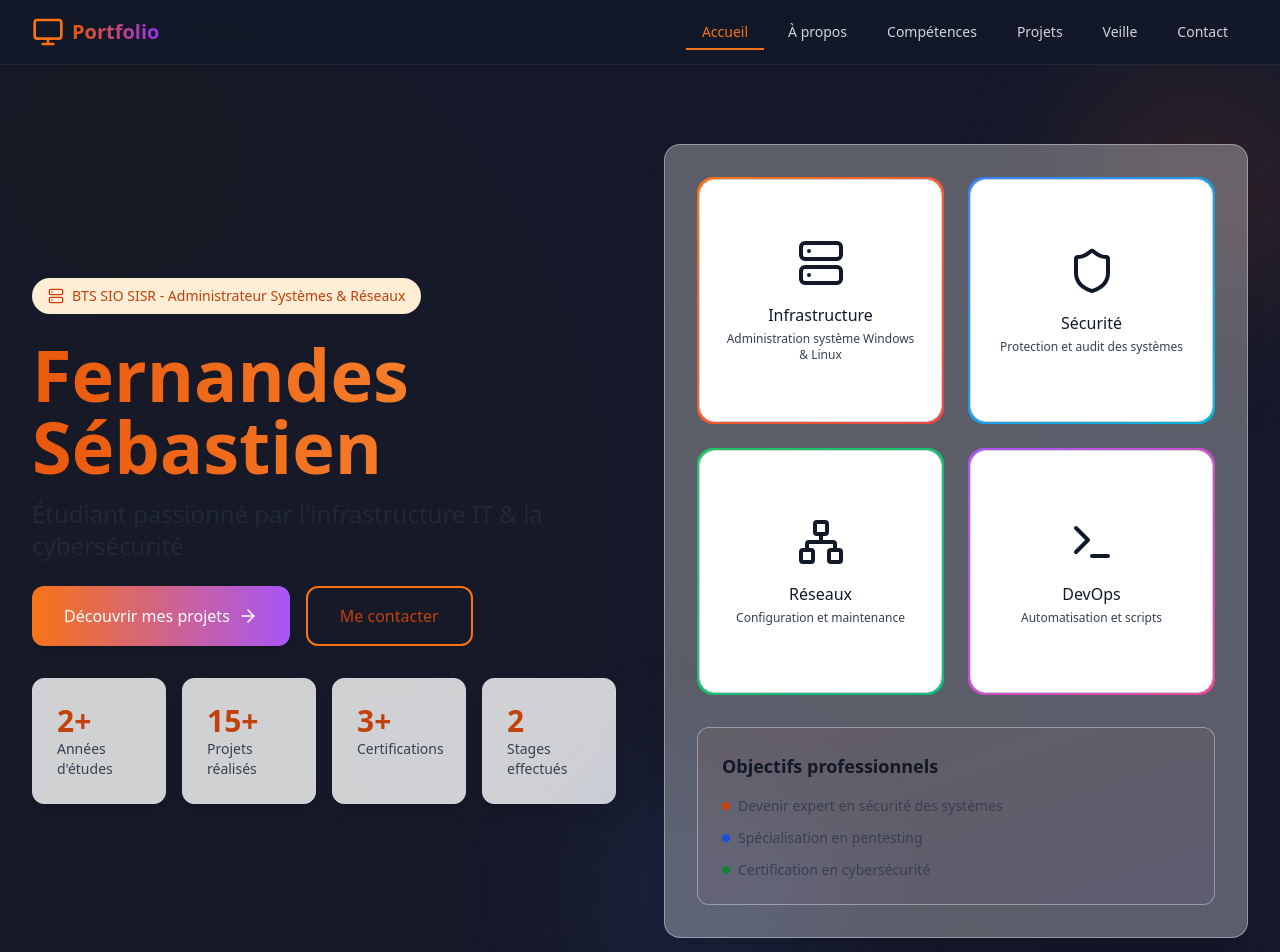
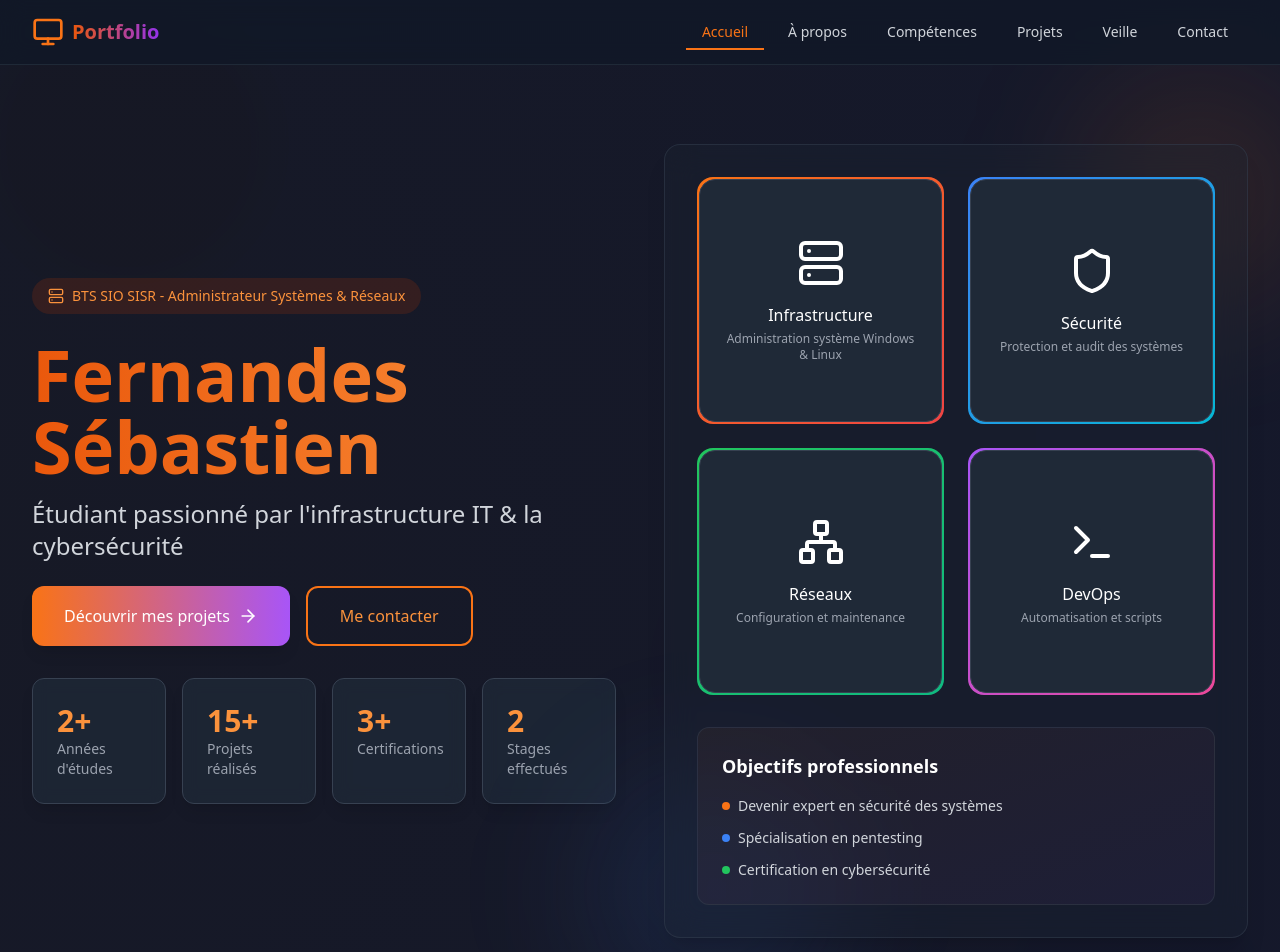
Before and after one commit to CapitaineRick/Portfolio, a React (Vite) app: page / in a window 1280 px wide. Shown: the top 952 px of the page. Built offline with nearby package versions, Linux system fonts and the light colour scheme.

Commit message:
Update Hero component to use dark mode only

```diff
--- a/src/components/sections/Hero.tsx
+++ b/src/components/sections/Hero.tsx
@@ -47,9 +47,9 @@ const Hero: React.FC = () => {
     >
       {/* Background Elements */}
       <div className="absolute inset-0">
-        <div className="absolute top-0 -left-4 w-72 h-72 bg-orange-200/30 dark:bg-orange-500/10 rounded-full mix-blend-multiply filter blur-xl animate-blob" />
-        <div className="absolute -bottom-8 -right-4 w-72 h-72 bg-blue-200/30 dark:bg-blue-500/10 rounded-full mix-blend-multiply filter blur-xl animate-blob animation-delay-2000" />
-        <div className="absolute top-1/2 left-1/2 w-72 h-72 bg-purple-200/30 dark:bg-purple-500/10 rounded-full mix-blend-multiply filter blur-xl animate-blob animation-delay-4000" />
+        <div className="absolute top-0 -left-4 w-72 h-72 bg-orange-500/10 rounded-full mix-blend-multiply filter blur-xl animate-blob" />
+        <div className="absolute -bottom-8 -right-4 w-72 h-72 bg-blue-500/10 rounded-full mix-blend-multiply filter blur-xl animate-blob animation-delay-2000" />
+        <div className="absolute top-1/2 left-1/2 w-72 h-72 bg-purple-500/10 rounded-full mix-blend-multiply filter blur-xl animate-blob animation-delay-4000" />
       </div>
 
       <div className="max-w-7xl mx-auto px-4 sm:px-6 lg:px-8 py-20 relative">
@@ -60,7 +60,7 @@ const Hero: React.FC = () => {
           {/* Left Column */}
           <div className="lg:w-1/2 space-y-8">
             <div className="space-y-6 text-center lg:text-left">
-              <div className="inline-flex items-center gap-2 px-4 py-2 rounded-full bg-orange-100 dark:bg-orange-900/30 text-orange-700 dark:text-orange-400 text-sm font-medium">
+              <div className="inline-flex items-center gap-2 px-4 py-2 rounded-full bg-orange-900/30 text-orange-400 text-sm font-medium">
                 <Server className="w-4 h-4" />
                 BTS SIO SISR - Administrateur Systèmes & Réseaux
               </div>
@@ -69,7 +69,7 @@ const Hero: React.FC = () => {
                 <h1 className="text-5xl md:text-6xl lg:text-7xl font-bold mb-4 bg-clip-text text-transparent bg-gradient-to-r from-orange-600 to-orange-400">
                   Fernandes Sébastien
                 </h1>
-                <p className="text-xl md:text-2xl text-gray-800 dark:text-gray-300">
+                <p className="text-xl md:text-2xl text-gray-300">
                   Étudiant passionné par l'infrastructure IT & la cybersécurité
                 </p>
               </div>
@@ -87,8 +87,8 @@ const Hero: React.FC = () => {
                 </button>
                 <button
                   onClick={scrollToContact}
-                  className="px-8 py-4 border-2 border-orange-500 text-orange-700 dark:text-orange-400
-                            hover:bg-orange-50 dark:hover:bg-orange-900/10 rounded-xl
+                  className="px-8 py-4 border-2 border-orange-500 text-orange-400
+                            hover:bg-orange-900/10 rounded-xl
                             transform hover:scale-105 transition-all duration-300
                             flex items-center gap-2 font-medium"
                 >
@@ -98,21 +98,21 @@ const Hero: React.FC = () => {
             </div>
 
             <div className="grid grid-cols-2 md:grid-cols-4 gap-4">
-              <div className="p-6 rounded-xl bg-white/80 dark:bg-gray-800/80 backdrop-blur shadow-lg border border-gray-300 dark:border-gray-700">
-                <div className="font-bold text-3xl text-orange-700 dark:text-orange-400">2+</div>
-                <div className="text-sm text-gray-700 dark:text-gray-400">Années d'études</div>
+              <div className="p-6 rounded-xl bg-gray-800/80 backdrop-blur shadow-lg border border-gray-700">
+                <div className="font-bold text-3xl text-orange-400">2+</div>
+                <div className="text-sm text-gray-400">Années d'études</div>
               </div>
-              <div className="p-6 rounded-xl bg-white/80 dark:bg-gray-800/80 backdrop-blur shadow-lg border border-gray-300 dark:border-gray-700">
-                <div className="font-bold text-3xl text-orange-700 dark:text-orange-400">15+</div>
-                <div className="text-sm text-gray-700 dark:text-gray-400">Projets réalisés</div>
+              <div className="p-6 rounded-xl bg-gray-800/80 backdrop-blur shadow-lg border border-gray-700">
+                <div className="font-bold text-3xl text-orange-400">15+</div>
+                <div className="text-sm text-gray-400">Projets réalisés</div>
               </div>
-              <div className="p-6 rounded-xl bg-white/80 dark:bg-gray-800/80 backdrop-blur shadow-lg border border-gray-300 dark:border-gray-700">
-                <div className="font-bold text-3xl text-orange-700 dark:text-orange-400">3+</div>
-                <div className="text-sm text-gray-700 dark:text-gray-400">Certifications</div>
+              <div className="p-6 rounded-xl bg-gray-800/80 backdrop-blur shadow-lg border border-gray-700">
+                <div className="font-bold text-3xl text-orange-400">3+</div>
+                <div className="text-sm text-gray-400">Certifications</div>
               </div>
-              <div className="p-6 rounded-xl bg-white/80 dark:bg-gray-800/80 backdrop-blur shadow-lg border border-gray-300 dark:border-gray-700">
-                <div className="font-bold text-3xl text-orange-700 dark:text-orange-400">2</div>
-                <div className="text-sm text-gray-700 dark:text-gray-400">Stages effectués</div>
+              <div className="p-6 rounded-xl bg-gray-800/80 backdrop-blur shadow-lg border border-gray-700">
+                <div className="font-bold text-3xl text-orange-400">2</div>
+                <div className="text-sm text-gray-400">Stages effectués</div>
               </div>
             </div>
           </div>
@@ -122,7 +122,7 @@ const Hero: React.FC = () => {
             <div className="absolute -top-20 -right-20 w-64 h-64 bg-orange-500/10 rounded-full filter blur-3xl"></div>
             <div className="absolute -bottom-20 -left-20 w-64 h-64 bg-blue-500/10 rounded-full filter blur-3xl"></div>
 
-            <div className="relative bg-white/30 dark:bg-gray-800/30 backdrop-blur-lg rounded-2xl p-8 shadow-xl border border-gray-300/50 dark:border-gray-700/50">
+            <div className="relative bg-gray-800/30 backdrop-blur-lg rounded-2xl p-8 shadow-xl border border-gray-700/50">
               <div className="space-y-8">
                 {/* Featured Skills */}
                 <div className="grid grid-cols-2 gap-6">
@@ -162,16 +162,16 @@ const Hero: React.FC = () => {
                         p-0.5 transition-all duration-300
                         group-hover:scale-105 cursor-pointer
                       `}>
-                        <div className="w-full h-full rounded-2xl bg-white dark:bg-gray-800 p-6
+                        <div className="w-full h-full rounded-2xl bg-gray-800 p-6
                                       flex flex-col items-center justify-center gap-4
-                                      border border-gray-300 dark:border-gray-700">
-                          <item.icon className="w-12 h-12 text-gray-900 dark:text-white transition-transform duration-300
+                                      border border-gray-700">
+                          <item.icon className="w-12 h-12 text-white transition-transform duration-300
                                               group-hover:scale-110 group-hover:rotate-6" />
                           <div className="text-center">
-                            <div className="font-medium text-gray-900 dark:text-white mb-1">
+                            <div className="font-medium text-white mb-1">
                               {item.label}
                             </div>
-                            <p className="text-xs text-gray-700 dark:text-gray-400">
+                            <p className="text-xs text-gray-400">
                               {item.description}
                             </p>
                           </div>
@@ -182,21 +182,21 @@ const Hero: React.FC = () => {
                 </div>
 
                 {/* Current Focus */}
-                <div className="bg-gradient-to-br from-orange-500/5 to-purple-500/5 rounded-xl p-6 border border-gray-300/50 dark:border-gray-700/50">
-                  <h3 className="text-lg font-semibold mb-4 text-gray-900 dark:text-white">
+                <div className="bg-gradient-to-br from-orange-500/5 to-purple-500/5 rounded-xl p-6 border border-gray-700/50">
+                  <h3 className="text-lg font-semibold mb-4 text-white">
                     Objectifs professionnels
                   </h3>
                   <ul className="space-y-3">
-                    <li className="flex items-center gap-2 text-sm text-gray-700 dark:text-gray-300">
-                      <div className="w-2 h-2 rounded-full bg-orange-700 dark:bg-orange-500"></div>
+                    <li className="flex items-center gap-2 text-sm text-gray-300">
+                      <div className="w-2 h-2 rounded-full bg-orange-500"></div>
                       Devenir expert en sécurité des systèmes
                     </li>
-                    <li className="flex items-center gap-2 text-sm text-gray-700 dark:text-gray-300">
-                      <div className="w-2 h-2 rounded-full bg-blue-700 dark:bg-blue-500"></div>
+                    <li className="flex items-center gap-2 text-sm text-gray-300">
+                      <div className="w-2 h-2 rounded-full bg-blue-500"></div>
                       Spécialisation en pentesting
                     </li>
-                    <li className="flex items-center gap-2 text-sm text-gray-700 dark:text-gray-300">
-                      <div className="w-2 h-2 rounded-full bg-green-700 dark:bg-green-500"></div>
+                    <li className="flex items-center gap-2 text-sm text-gray-300">
+                      <div className="w-2 h-2 rounded-full bg-green-500"></div>
                       Certification en cybersécurité
                     </li>
                   </ul>
```
